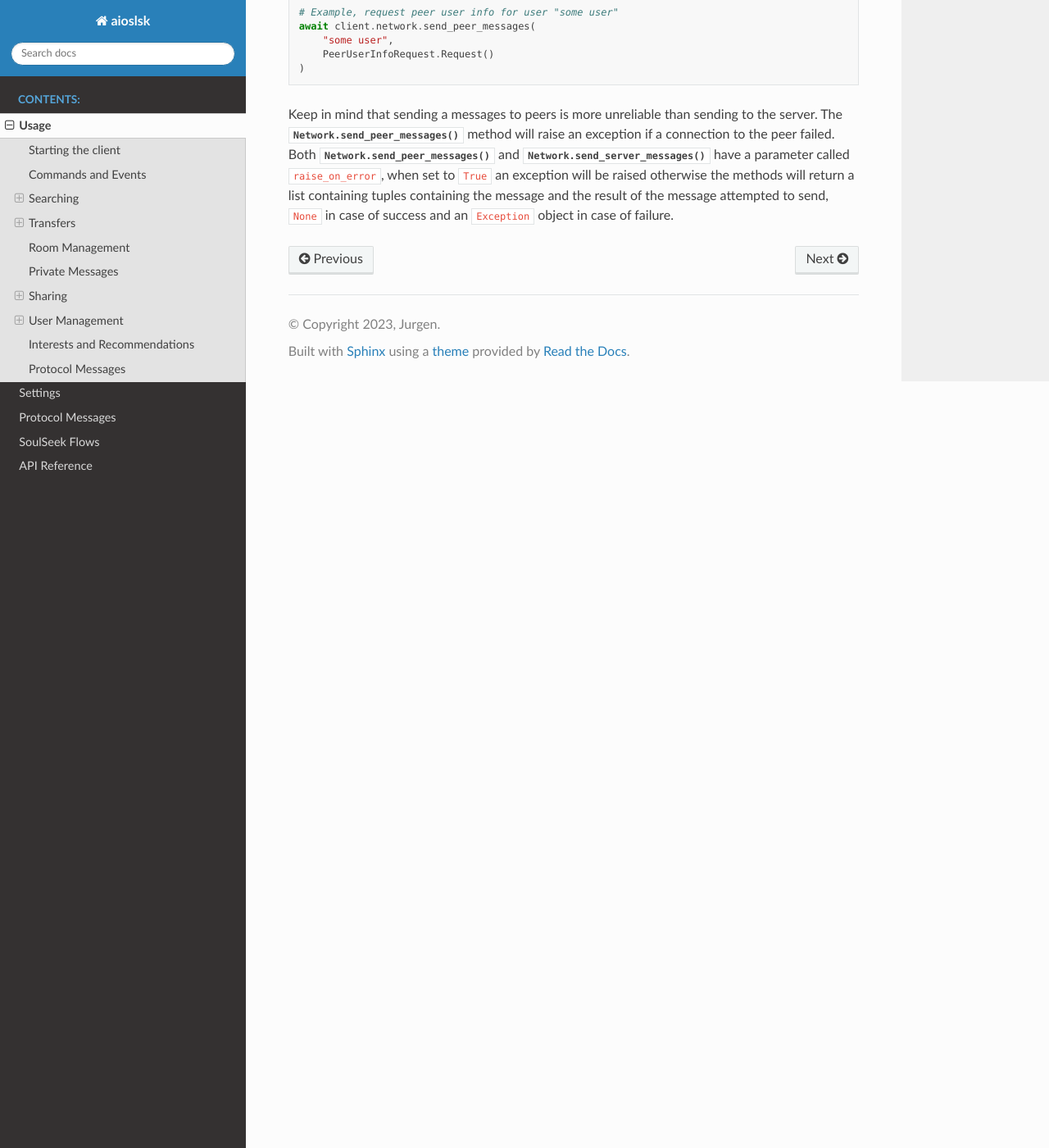
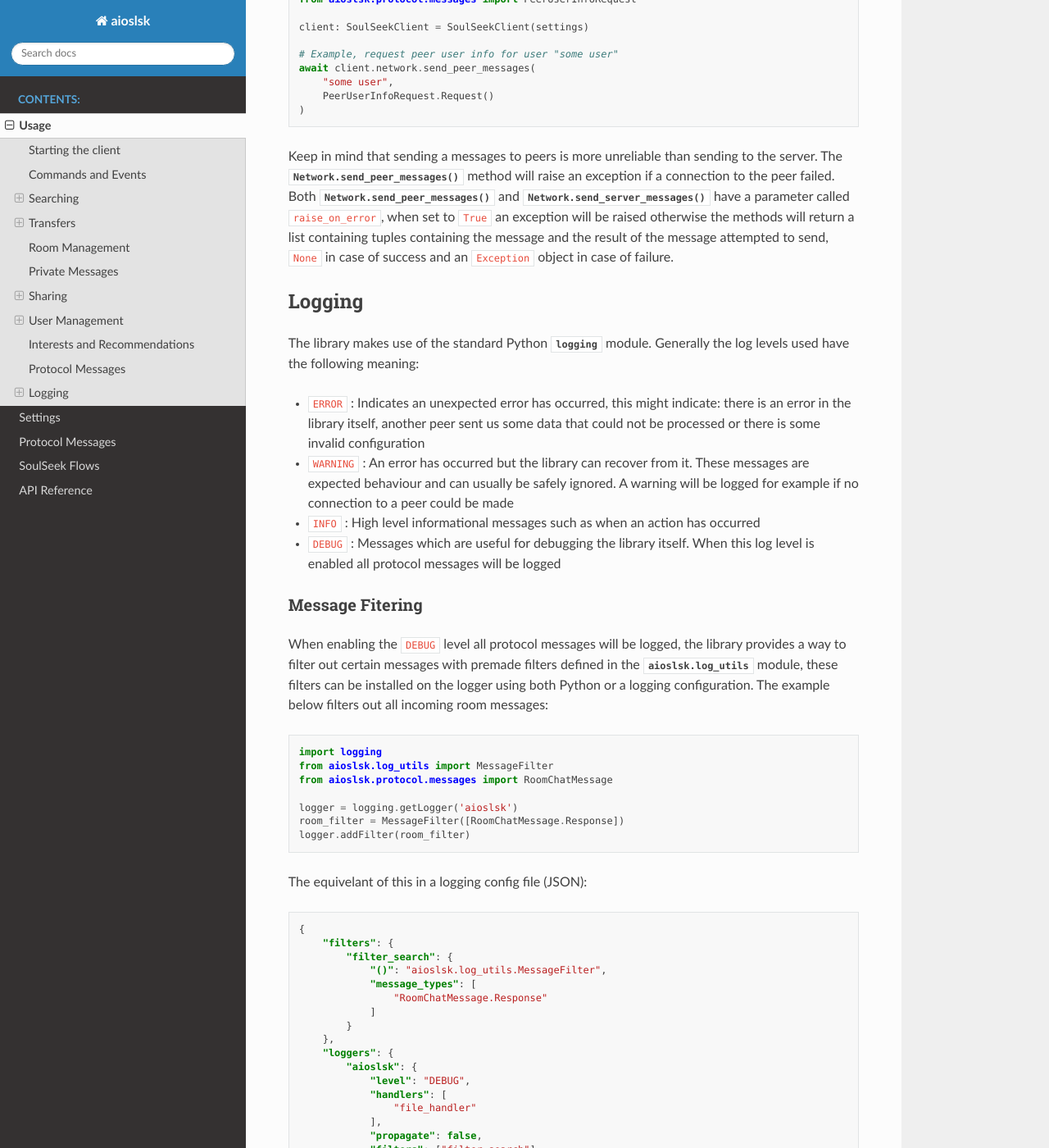
Before and after one commit to JurgenR/aioslsk, a Sphinx documentation site: the page built from docs/source/USAGE.rst, in a window 1280 px wide and 1400 px high, scrolled down 13785 px. Shown: the whole window at 82% size. Built offline with Sphinx 7.4.7 and the Read the Docs theme 2.0.0, drawn with Linux system fonts in a browser that asks for light colours; some of the changed text lies outside the part shown.

Commit message:
feat: add documentation, fix some more messages

```diff
--- a/docs/source/USAGE.rst
+++ b/docs/source/USAGE.rst
@@ -780,3 +784,82 @@ failed. Both :meth:`.Network.send_peer_messages` and :meth:`.Network.send_server
 parameter called ``raise_on_error``, when set to ``True`` an exception will be raised otherwise the
 methods will return a list containing tuples containing the message and the result of the message
 attempted to send, ``None`` in case of success and an ``Exception`` object in case of failure.
+
+
+Logging
+=======
+
+The library makes use of the standard Python :py:mod:`logging` module. Generally the log levels
+used have the following meaning:
+
+* ``ERROR`` : Indicates an unexpected error has occurred, this might indicate: there is an error in
+  the library itself, another peer sent us some data that could not be processed or there is some
+  invalid configuration
+* ``WARNING`` : An error has occurred but the library can recover from it. These messages are
+  expected behaviour and can usually be safely ignored. A warning will be logged for example if no
+  connection to a peer could be made
+* ``INFO`` : High level informational messages such as when an action has
+  occurred
+* ``DEBUG`` : Messages which are useful for debugging the library itself. When this log level is
+  enabled all protocol messages will be logged
+
+
+Message Fitering
+----------------
+
+When enabling the ``DEBUG`` level all protocol messages will be logged, the library provides a way
+to filter out certain messages with premade filters defined in the :mod:`aioslsk.log_utils` module,
+these filters can be installed on the logger using both Python or a logging configuration. The
+example below filters out all incoming room messages:
+
+.. code-block:: python
+
+    import logging
+    from aioslsk.log_utils import MessageFilter
+    from aioslsk.protocol.messages import RoomChatMessage
+
+    logger = logging.getLogger('aioslsk')
+    room_filter = MessageFilter([RoomChatMessage.Response])
+    logger.addFilter(room_filter)
+
+The equivelant of this in a logging config file (JSON):
+
+.. code-block:: json
+
+    {
+        "filters": {
+            "filter_search": {
+                "()": "aioslsk.log_utils.MessageFilter",
+                "message_types": [
+                    "RoomChatMessage.Response"
+                ]
+            }
+        },
+        "loggers": {
+            "aioslsk": {
+                "level": "DEBUG",
+                "handlers": [
+                    "file_handler"
+                ],
+                "propagate": false,
+                "filters": ["filter_search"]
+            }
+        }
+    }
+
+A common use case is to filter out distributed search messages, a specific filter is available for
+this case: :class:`aioslsk.log_utils.DistributedSearchMessageFilter`
+
+
+Truncating Messages
+-------------------
+
+At the ``DEBUG`` level all incoming and outgoing messages will be outputted to the logging handler.
+Messages related to file listings such as search results, peer shares responses, directory listings
+can become very long. If you would still like to use this log level but want to truncate the
+messages you can modify the output formatting. Here is an example of a formatting string that
+truncates messages to 1000 characters:
+
+::
+
+    [%(asctime)s][%(levelname)-8s][%(module)s]: %(message).20s
```
Also changed, not shown: other parts of docs/source/USAGE.rst (+5 -1 lines), docs/source/API.rst (+7 -0 lines), docs/source/SOULSEEK.rst (+3 -3 lines), 5 other files.
